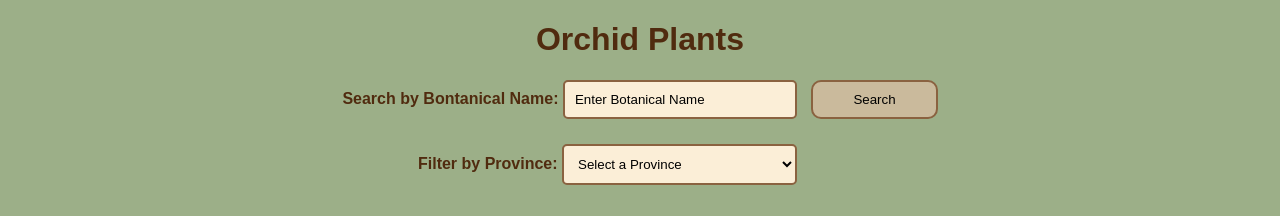
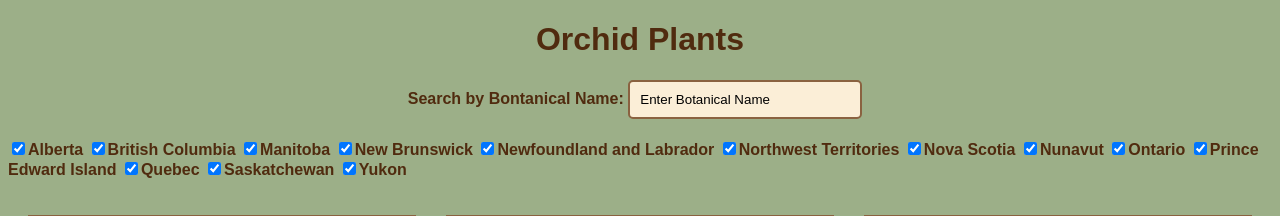
Before and after one commit to saad1035/se3316-lab1-snaeem25, a plain HTML site: page index.html in a window 1280 px wide. Shown: the top 216 px of the page. Drawn offline with Linux system fonts and the light colour scheme.

Commit message:
Implemented checkboxes and removed drop-down

```diff
--- a/app.js
+++ b/app.js
@@ -16,72 +16,3 @@ const orchids = [
     { name: "Spiranthes Lucida", provinces: ["Ontario", "Nova Scotia", "Prince Edward Island", "New Brunswick", "Quebec", "Ontario"]},
     { name: "Spiranthes Ochroleuca", provinces: ["Newfoundland and Labrador", "Nova Scotia", "Ontario"]},
 ];
-
-// Function to validate the input entered in the search field
-// Ensures that input is between 1-20 characters and only contains upper case and lower case letters A-Z
-function validateInput(input) {
-    const regex = /^[a-zA-Z]{1,20}$/;
-    return regex.test(input);
-}
-
-// Function to search for orchids by botanical names
-function searchOrchid() {
-
-    // Get search field value and remove leading/trailing spaces
-    const field = document.getElementById('searchBox').value.trim();
-
-    // Validates input using validateInput function
-    if (!validateInput(field)) {
-        alert("Please enter a valid botanical name (up to 20 characters, A-Z upper or lower case)");
-        return;
-    }
-
-    // Filter the orchid list to find matches based on the input
-    const match = orchids.filter(orchid => orchid.name.toLowerCase().includes(field.toLowerCase()));
-
-    // Makes sure the matches give at most 5 orchids
-    const limitMatch = match.slice(0, 5);
-
-    let message;
-
-    // If matches are found, join the names of the orchids into string
-    if (limitMatch.length > 0) {
-        message = limitMatch.map(orchid => orchid.name).join(', ');
-    }
-    else {
-        message = "No matches found."
-    }
-
-    // Display result using alert
-    alert(`Matches: ${message}`);
-}
-
-
-// Function to filter orchids based on province selected
-function filterByProvince() {
-
-    // Gets the selected province
-    const provinceField = document.getElementById('provinceSelect').value;
-
-    // Checks if a province has been selected, otherwise display an alert
-    if (!provinceField) {
-        alert('Please select a province.');
-        return;
-    }
-
-    // Filter the orchids array to find orchids found in the selected province
-    const match = orchids.filter(orchid => orchid.provinces.includes(provinceField));
-
-    let message;
-
-    // If matches are found, join the names of the orchids into a string
-    if (match.length > 0) {
-        message = match.map(orchid => orchid.name).join(', ');
-    }
-    else {
-        message = "No orchids found in this province"
-    }
-
-    // Display result using alert
-    alert(`Orchids in ${provinceField}: ${message}`);
-}
--- a/index.html
+++ b/index.html
@@ -15,28 +15,22 @@
     <div id="searchField">
         <label for="searchBox">Search by Bontanical Name:</label>
         <input type="text" id="searchBox" placeholder="Enter Botanical Name" maxlength="20">
-        <button onclick="searchOrchid()">Search</button>
     </div>
 
-    <!-- Filter by Province -->
-    <div id="provinceField">
-        <label for="provinceSelect">Filter by Province:</label>
-        <select id="provinceSelect" onchange="filterByProvince()">
-            <option value="">Select a Province</option>
-            <option value="Alberta">Alberta</option>
-            <option value="British Columbia">British Columbia</option>
-            <option value="Manitoba">Manitoba</option>
-            <option value="New Brunswick">New Brunswick</option>
-            <option value="Newfoundland and Labrador">Newfoundland and Labrador</option>
-            <option value="Northwest Territories">Northwest Territories</option>
-            <option value="Nova Scotia">Nova Scotia</option>
-            <option value="Nunavut">Nunavut</option>
-            <option value="Ontario">Ontario</option>
-            <option value="Prince Edward Island">Prince Edward Island</option>
-            <option value="Quebec">Quebec</option>
-            <option value="Saskatchewan">Saskatchewan</option>
-            <option value="Yukon">Yukon</option>
-        </select>
+    <div class="provinceCheckBox">
+        <label><input type="checkbox" class="province-checkbox" value="Alberta" checked>Alberta</label>
+        <label><input type="checkbox" class="province-checkbox" value="British Columbia" checked>British Columbia</label>
+        <label><input type="checkbox" class="province-checkbox" value="Manitoba" checked>Manitoba</label>
+        <label><input type="checkbox" class="province-checkbox" value="New Brunswick" checked>New Brunswick</label>
+        <label><input type="checkbox" class="province-checkbox" value="Newfoundland and Labrador" checked>Newfoundland and Labrador</label>
+        <label><input type="checkbox" class="province-checkbox" value="Northwest Territories" checked>Northwest Territories</label>
+        <label><input type="checkbox" class="province-checkbox" value="Nova Scotia" checked>Nova Scotia</label>
+        <label><input type="checkbox" class="province-checkbox" value="Nunavut" checked>Nunavut</label>
+        <label><input type="checkbox" class="province-checkbox" value="Ontario" checked>Ontario</label>
+        <label><input type="checkbox" class="province-checkbox" value="Prince Edward Island" checked>Prince Edward Island</label>
+        <label><input type="checkbox" class="province-checkbox" value="Quebec" checked>Quebec</label>
+        <label><input type="checkbox" class="province-checkbox" value="Saskatchewan" checked>Saskatchewan</label>
+        <label><input type="checkbox" class="province-checkbox" value="Yukon" checked>Yukon</label>
     </div>
 
     <!-- List of Orchid Plants -->
--- a/style.css
+++ b/style.css
@@ -59,39 +59,8 @@ h1 {
     margin-bottom: 20px;
 }
 
-/* Province dropdown styling */
-#provinceSelect{
-    width: 235px;
-    padding: 10px;
-    border: 2px solid #8A6240;
-    background-color: #FBEED7;
-    border-radius: 5px;
-    margin-top: 5px;
-}
-
-/* Centering the provinceField */
-#provinceField {
-    text-align: center;
-    margin-bottom: 20px;
-    margin-right: 65px;
-}
-
 /* Labels for provinceField and searchField */
 label {
     font-weight: bold;
     color: #502B0F;
 }
-
-/* Search button styling */
-button {
-    background-color: #CABA9C;
-    border: 2px solid #8A6240;
-    border-radius: 10px;
-    padding: 10px 40px;
-    cursor: pointer;
-}
-
-/* Button hover effect */
-button:hover {
-    background-color: #946D43;
-}
```
